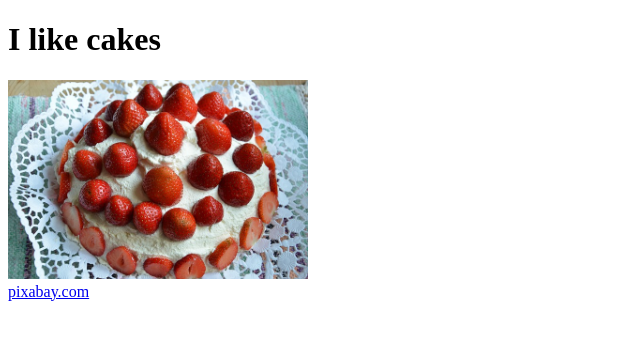
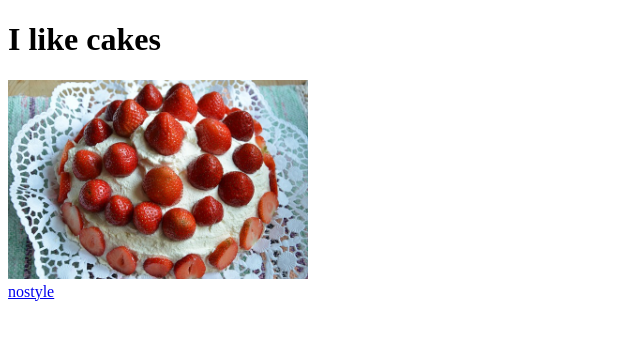
Before and after one commit to 2024OSS/1-appleitsgood, a plain HTML site: page index.html in a window 1280 px wide. Shown: the full height of the page, 0-640 px from the left. Drawn offline with Linux system fonts and the light colour scheme.

Commit message:
updated link

```diff
--- a/index.html
+++ b/index.html
@@ -7,6 +7,6 @@
 </head>
     <h1>I like cakes</h1>
     <img src ="/cake-5352780_640.jpg" width="300"/><br>
-    <a href="https://pixabay.com/ko/images/search/cake/"> pixabay.com </a>
+    <a href="/nostyle.html"> nostyle </a>
 </body>
 </html>
```
